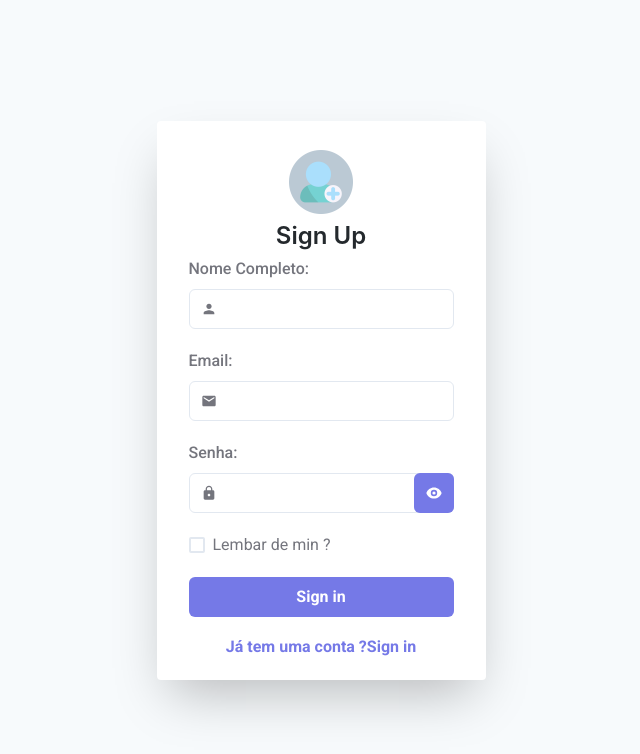
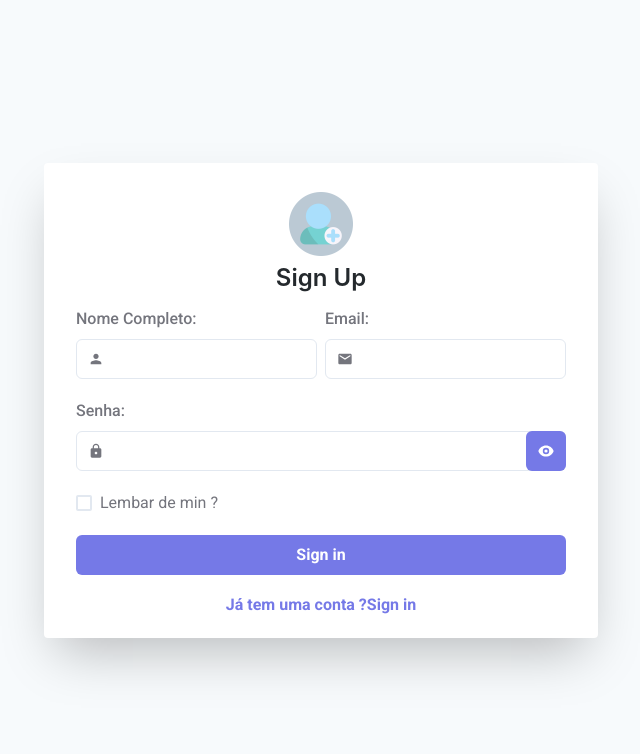
Before and after one commit to rodsilvavieira2/api-tester, a React (Create React App) app: page / in a window 1280 px wide. Both pictures are taken after a click on the button "Não tem uma conta ?Sign up". Shown: the top 754 px of the page, without its empty margins (319-959 px from the left). Built offline with nearby package versions, Linux system fonts and the light colour scheme; what @mswjs/data would draw is missing.

Commit message:
style: changed the sign up form styles

```diff
--- a/src/components/organisms/forms/sign-up-form.tsx
+++ b/src/components/organisms/forms/sign-up-form.tsx
@@ -10,7 +10,9 @@ import {
   Image,
   Flex,
   Checkbox,
-  Heading
+  Heading,
+  HStack,
+  SlideFade
 } from '@chakra-ui/react'
 import { yupResolver } from '@hookform/resolvers/yup'
 
@@ -51,7 +53,9 @@ export const SingUpForm = ({ onSubmit, onToggleMode }: SignFormProps) => {
   })
 
   return (
+    <SlideFade in offsetY={40}>
       <Box bg="white" borderRadius="base" p="6" px="8" boxShadow="2xl">
+        <Stack>
           <Center minH="7rem">
             <Stack alignItems="center">
               <Image
@@ -67,6 +71,7 @@ export const SingUpForm = ({ onSubmit, onToggleMode }: SignFormProps) => {
           </Center>
 
           <Stack spacing="5" as="form" onSubmit={handleSubmit(onSubmit)}>
+            <HStack>
               <FormInput
                 icon={<MdPerson />}
                 error={errors.email}
@@ -82,6 +87,7 @@ export const SingUpForm = ({ onSubmit, onToggleMode }: SignFormProps) => {
                 type="email"
                 {...register('email')}
               />
+            </HStack>
 
             <PasswordFormInput
               error={errors.password}
@@ -100,6 +106,8 @@ export const SingUpForm = ({ onSubmit, onToggleMode }: SignFormProps) => {
               Já tem uma conta ?Sign in
             </Button>
           </Stack>
+        </Stack>
       </Box>
+    </SlideFade>
   )
 }
```
Lines whose indentation alone changed are shown as unchanged.
